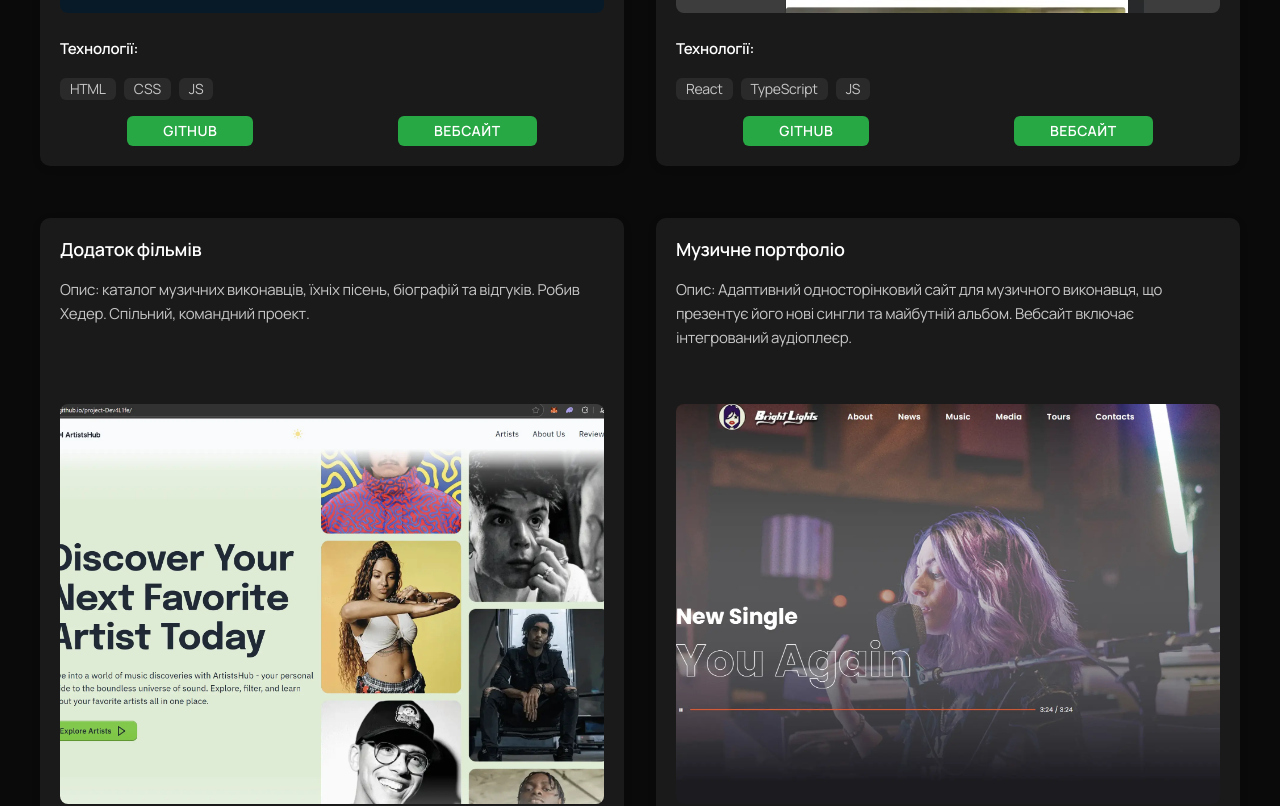
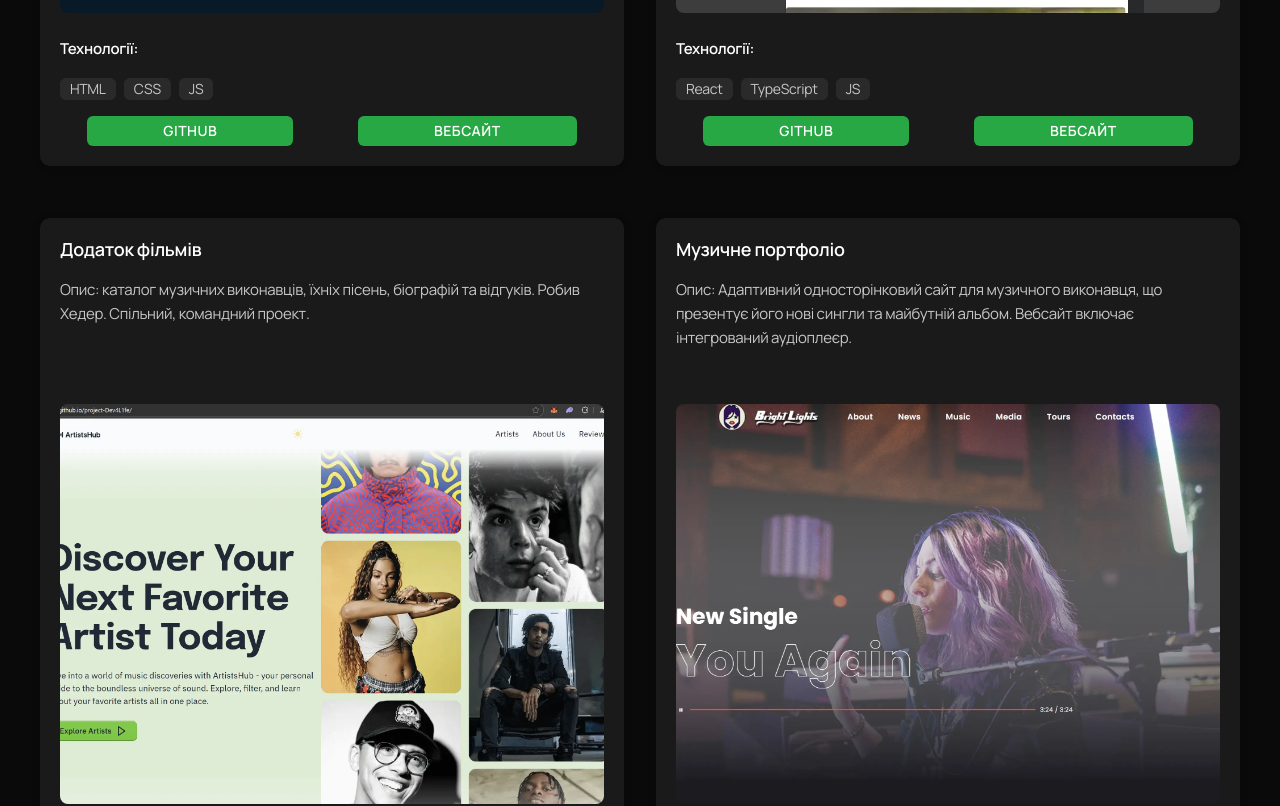
Before and after one commit to ljresetl/portfolio-frontend-react, a React (Vite) app: page / in a window 1280 px wide. Shown: the part 3705-4511 px from the top of the page. Built offline with nearby package versions, Linux system fonts and the light colour scheme.

Commit message:
.project_button-padding76px

```diff
--- a/src/components/Portfolio/Portfolio.module.scss
+++ b/src/components/Portfolio/Portfolio.module.scss
@@ -129,6 +129,9 @@
           background-color: #40b822;
           outline: none;
         }
+        @media (min-width: 768px) {
+          padding: 8px 76px;
+        }
       }
     }
   }
```
